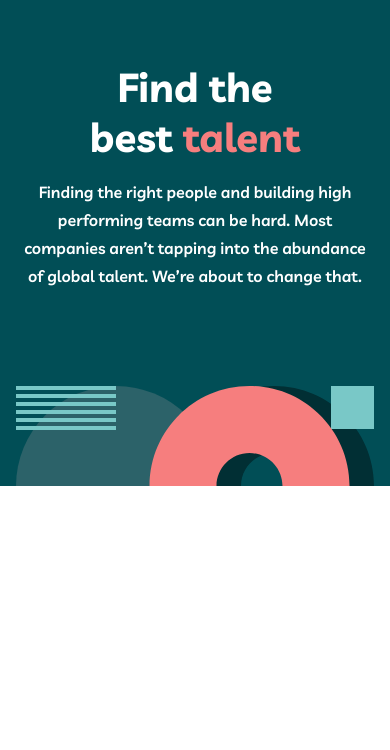
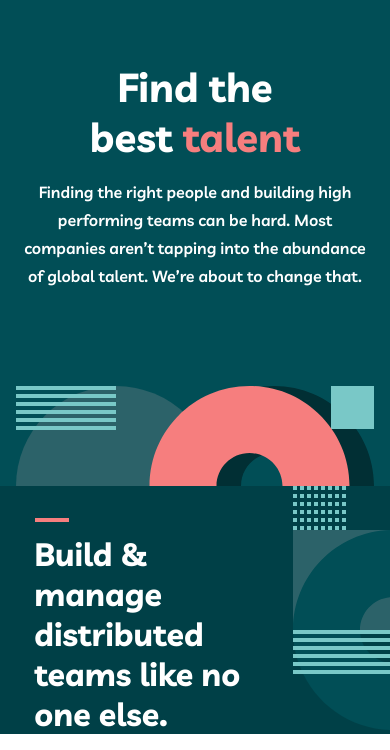
Before and after one commit to morfeli/myteam_FEM, a plain HTML site: page index.html in a window 390 px wide. Shown: the part 94-844 px from the top of the page. Drawn offline with Linux system fonts and the light colour scheme.

Commit message:
mobile home page being updated, build team section

```diff
--- a/index.html
+++ b/index.html
@@ -74,5 +74,31 @@
         </svg>
       </section>
     </header>
+    <section class="information__container">
+      <div class="build__container">
+        <hr class="build__container--divider" />
+        <h1 class="build__container--title">
+          Build & manage distributed teams like no one else.
+        </h1>
+        <svg
+          class="build__container--svg"
+          xmlns="http://www.w3.org/2000/svg"
+          width="200"
+          height="244"
+        >
+          <g fill="none" fill-rule="evenodd">
+            <path fill="#2C6269" d="M100 144H0V44h100z" />
+            <path
+              fill="#014E56"
+              d="M100 44c55.228 0 100 44.772 100 100s-44.772 100-100 100S0 199.228 0 144 44.772 44 100 44zm0 67c-18.225 0-33 14.775-33 33s14.775 33 33 33 33-14.775 33-33-14.775-33-33-33z"
+            />
+            <path
+              fill="#79C8C7"
+              d="M100 184v4H0v-4h100zm0-8v4H0v-4h100zm0-8v4H0v-4h100zm0-8v4H0v-4h100zm0-8v4H0v-4h100zm0-8v4H0v-4h100zM4 40v4H0v-4h4zm7 0v4H7v-4h4zm7 0v4h-4v-4h4zm7 0v4h-4v-4h4zm7 0v4h-4v-4h4zm7 0v4h-4v-4h4zm7 0v4h-4v-4h4zm7 0v4h-4v-4h4zM4 32v4H0v-4h4zm7 0v4H7v-4h4zm7 0v4h-4v-4h4zm7 0v4h-4v-4h4zm7 0v4h-4v-4h4zm7 0v4h-4v-4h4zm7 0v4h-4v-4h4zm7 0v4h-4v-4h4zM4 24v4H0v-4h4zm7 0v4H7v-4h4zm7 0v4h-4v-4h4zm7 0v4h-4v-4h4zm7 0v4h-4v-4h4zm7 0v4h-4v-4h4zm7 0v4h-4v-4h4zm7 0v4h-4v-4h4zm-35-8v4h-4v-4h4zm14 0v4h-4v-4h4zm-7 0v4h-4v-4h4zm21 0v4h-4v-4h4zm-7 0v4h-4v-4h4zM4 16v4H0v-4h4zm7 0v4H7v-4h4zm42 0v4h-4v-4h4zM4 8v4H0V8h4zm7 0v4H7V8h4zm7 0v4h-4V8h4zm7 0v4h-4V8h4zm7 0v4h-4V8h4zm7 0v4h-4V8h4zm7 0v4h-4V8h4zm7 0v4h-4V8h4zM4 0v4H0V0h4zm7 0v4H7V0h4zm7 0v4h-4V0h4zm7 0v4h-4V0h4zm7 0v4h-4V0h4zm7 0v4h-4V0h4zm7 0v4h-4V0h4zm7 0v4h-4V0h4z"
+            />
+          </g>
+        </svg>
+      </div>
+    </section>
   </body>
 </html>
--- a/styles/index.scss
+++ b/styles/index.scss
@@ -161,6 +161,37 @@ input[type="checkbox"]:checked ~ .toggle-button .middle {
   }
 }
 
+.information__container {
+  background-color: $deep-jungle-green;
+}
+
+.build__container {
+  display: flex;
+  overflow: hidden;
+  &--divider {
+    width: 50px;
+    height: 4px;
+    background-color: $light-coral;
+    border: unset;
+    position: relative;
+    left: 35px;
+    margin-top: 2rem;
+  }
+  &--title {
+    font-family: "Livvic", sans-serif;
+    font-weight: bold;
+    font-size: 2rem;
+    color: $whitebaby;
+    width: 320px;
+    margin-top: 3rem;
+  }
+
+  &--svg {
+    position: relative;
+    left: 40px;
+  }
+}
+
 @media (max-width: 768px) {
   .toggle-button {
     display: flex;
```
Also changed, not shown: styles/index.css, 2 other files.
